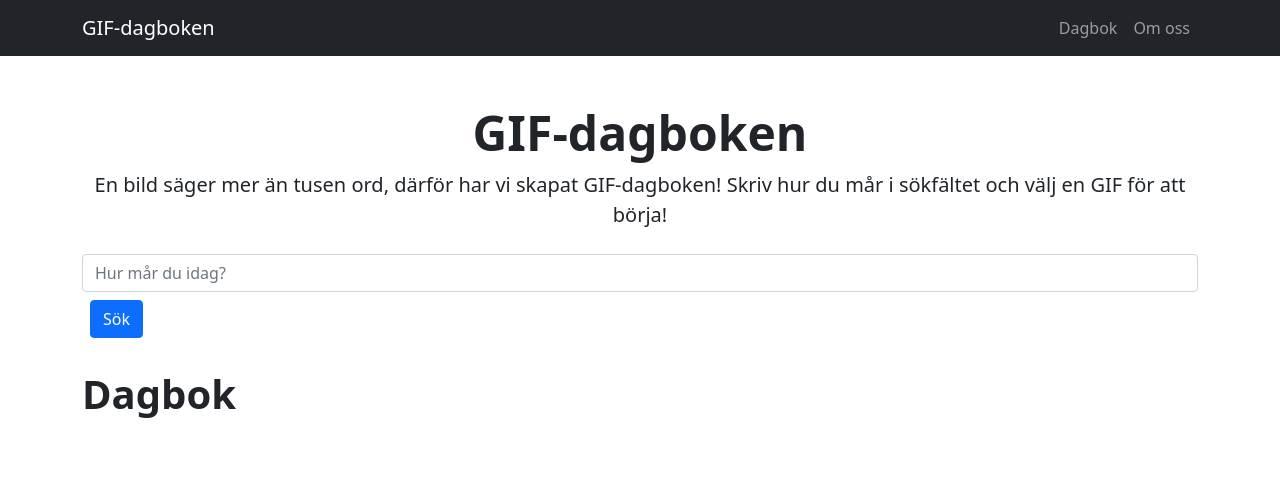
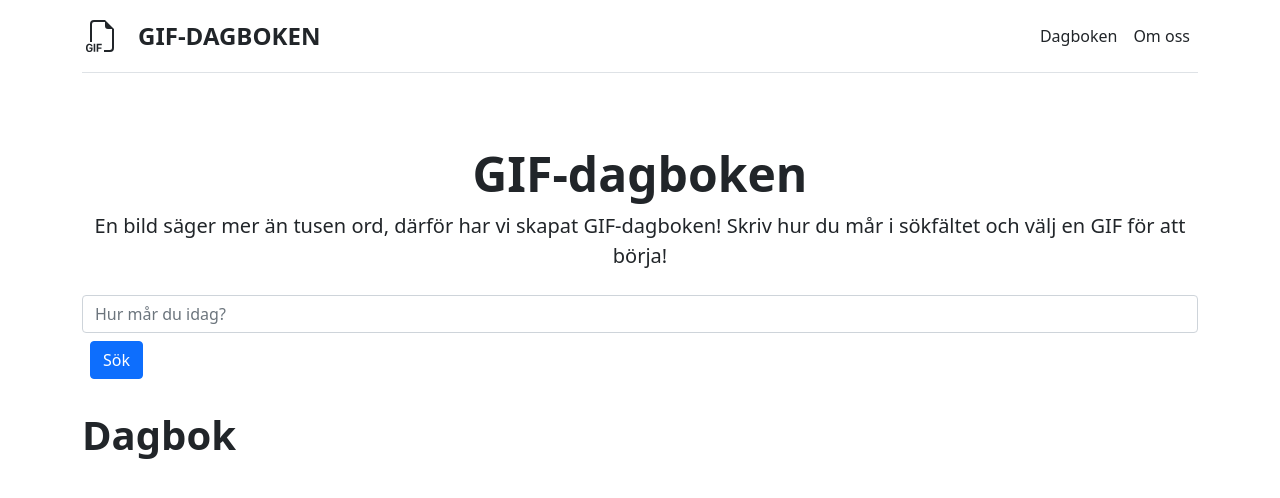
Before and after one commit to jonfra165/projektarbete, a React (Create React App) app: page / in a window 1280 px wide. Shown: the top 498 px of the page. Built offline with nearby package versions, Linux system fonts and the light colour scheme.

Commit message:
Changed navbar + added scrollspy
Changed design on navbar, added scrollspy on "Dagbok" in navbar so when klicked it scrolls down to the heading "Dagbok"

```diff
--- a/src/components/Diary.jsx
+++ b/src/components/Diary.jsx
@@ -4,14 +4,14 @@ import Gif from "./Gif";
 const Diary = (props) => {
     return (
         <>
-            <h1 className='fw-bold mt-5'>Dagbok</h1>
+            <h1 className='fw-bold mt-5' id="scrollspyDiary">Dagbok</h1>
             <div className="row row-cols-1 row-cols-sm-2 row-cols-md-4 g-4 text-center d-flex align-items-stretch mb-3">
                 {props.gifList.map(el => {
                     return (
                         <div className="col">
                             <div className="card">
                                 <Gif id={el.id} url={el.url} />
-                                <div class="card-body d-flex flex-column">
+                                <div className="card-body d-flex flex-column">
                                     <div className="card-text">
                                         {new Date(el.date).toLocaleDateString()}
                                     </div>
--- a/src/components/Navbar.jsx
+++ b/src/components/Navbar.jsx
@@ -2,24 +2,21 @@ import React from "react";
 
 const Navbar = () => {
     return (
-        <nav className="navbar navbar-expand-sm navbar-dark bg-dark" aria-label="Third navbar example">
-        <div className="container">
-            <a className="navbar-brand" href="index.html">GIF-dagboken</a>
-            <button className="navbar-toggler" type="button" data-bs-toggle="collapse" data-bs-target="#navbarsExample03" aria-controls="navbarsExample03" aria-expanded="false" aria-label="Toggle navigation">
-                <span className="navbar-toggler-icon"></span>
-            </button>
-            <div className="collapse navbar-collapse" id="navbarsExample03">
-                <ul className="navbar-nav ms-auto">
-                    <li className="nav-item">
-                        <a className="nav-link" href="/">Dagbok</a>
-                    </li>
-                    <li className="nav-item">
-                        <a className="nav-link" href="/calendar">Om oss</a>
-                    </li>
-                </ul>
-            </div>
-        </div>
-    </nav>
+    <div className="container">
+    <header className="d-flex flex-wrap align-items-center justify-content-center justify-content-md-between py-3 mb-4 border-bottom">
+        <a href="index.html" className="d-flex align-items-center col-md-3 mb-2 mb-md-0 text-dark text-decoration-none">
+            <svg xmlnsXlink="http://www.w3.org/2000/svg" width="40" height="32" fill="currentColor" class="bi bi-filetype-gif" viewBox="0 0 16 16">
+                <path fill-rule="evenodd" d="M14 4.5V14a2 2 0 0 1-2 2H9v-1h3a1 1 0 0 0 1-1V4.5h-2A1.5 1.5 0 0 1 9.5 3V1H4a1 1 0 0 0-1 1v9H2V2a2 2 0 0 1 2-2h5.5L14 4.5ZM3.278 13.124a1.403 1.403 0 0 0-.14-.492 1.317 1.317 0 0 0-.314-.407 1.447 1.447 0 0 0-.48-.275 1.88 1.88 0 0 0-.636-.1c-.361 0-.67.076-.926.229a1.48 1.48 0 0 0-.583.632 2.136 2.136 0 0 0-.199.95v.506c0 .272.035.52.105.745.07.224.177.417.32.58.142.162.32.288.533.377.215.088.466.132.753.132.268 0 .5-.037.697-.111a1.29 1.29 0 0 0 .788-.77c.065-.174.097-.358.097-.551v-.797H1.717v.589h.823v.255c0 .132-.03.254-.09.363a.67.67 0 0 1-.273.264.967.967 0 0 1-.457.096.87.87 0 0 1-.519-.146.881.881 0 0 1-.305-.413 1.785 1.785 0 0 1-.096-.615v-.499c0-.365.078-.648.234-.85.158-.2.38-.301.665-.301a.96.96 0 0 1 .3.044c.09.03.17.071.236.126a.689.689 0 0 1 .17.19.797.797 0 0 1 .097.25h.776Zm1.353 2.801v-3.999H3.84v4h.79Zm1.493-1.59v1.59h-.791v-3.999H7.88v.653H6.124v1.117h1.605v.638H6.124Z"/>
+            </svg>
+            <span class="fs-4 fw-bold ms-3">GIF-DAGBOKEN</span>
+        </a>
+
+        <ul class="nav col-12 col-md-auto mb-2 justify-content-center mb-md-0">
+            <li><a href="#scrollspyDiary" className="nav-link px-2 link-dark">Dagboken</a></li>
+            <li><a href="#" className="nav-link px-2 link-dark">Om oss</a></li>
+        </ul>
+    </header>
+    </div>
     );
 };
 
```
